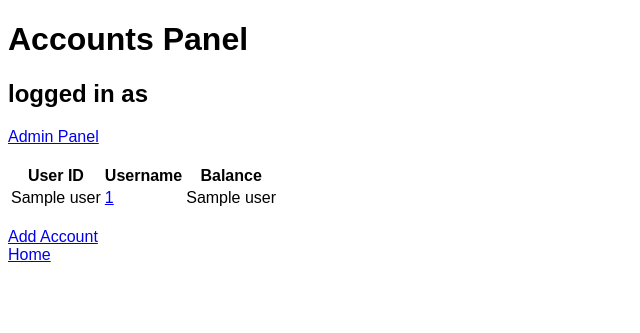
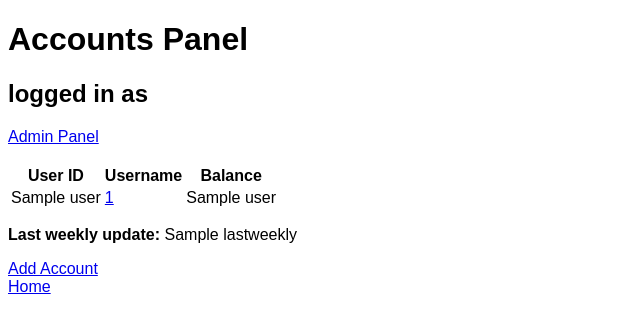
Before and after one commit to beesechurger275/allowance, a Flask app: template templates/viewaccounts.html in a window 1280 px wide. Shown: the top 333 px of the page, without its empty margins (0-640 px from the left). Run offline with Flask 2, Linux system fonts and the light colour scheme; the template is opened without the code that fills it: most values are stand-ins (such as "Sample title", 1, 10 or a date in 2020); parts of the project's set-up code (start-up, migrations or seed data) failed here and were passed over.

Commit message:
frontend stuff (yuck)

```diff
--- a/app.py
+++ b/app.py
@@ -229,7 +229,11 @@ def viewall():
             minus = 0
         bals[a] = plus - minus
 
-    return render_template("viewaccounts.html", bals=bals, usernames=usernames)
+    query = f"""
+    SELECT date FROM updates ORDER BY id DESC LIMIT 1;
+    """
+    lastweekly = etc.getDate(this_db.readOne(query)[0])
+    return render_template("viewaccounts.html", bals=bals, usernames=usernames, lastweekly=lastweekly)
 
 
 @app.route("/accounts/<name>")
--- a/templates/viewaccounts.html
+++ b/templates/viewaccounts.html
@@ -23,7 +23,7 @@
         </tr>
     {% endfor %}
 </table>
-<br>
+<p><b>Last weekly update:</b> {{ lastweekly }}</p>
 <a href="/addaccount">Add Account</a>
 <br>
 <a href="/">Home</a>
```
